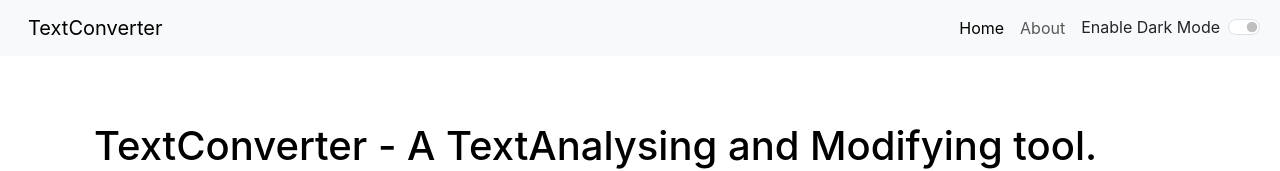
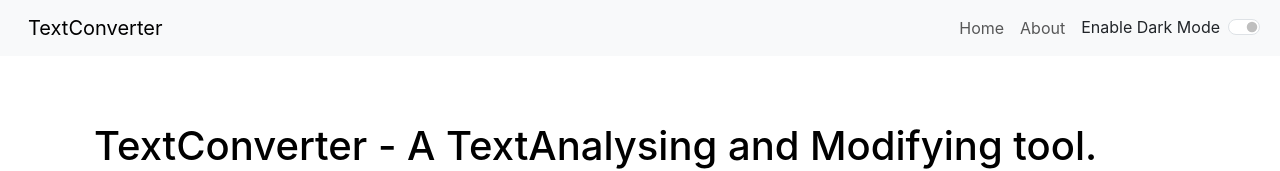
Before and after one commit to Divyansh1908/TextConverter, a React (Create React App) app in the folder my-app/: page / in a window 1280 px wide. Shown: the top 171 px of the page. Built offline with nearby package versions, Linux system fonts and the light colour scheme.

Commit message:
final changes done, App ready

```diff
--- a/my-app/src/components/Navbar.js
+++ b/my-app/src/components/Navbar.js
@@ -14,7 +14,7 @@
         <div className="collapse navbar-collapse" id="navbarSupportedContent">
             <ul className="navbar-nav me-auto mb-2 mb-lg-0">
             <li className="nav-item">
-                <Link className="nav-link active" aria-current="page" to="/">Home</Link>
+                <Link className="nav-link" aria-current="page" to="/">Home</Link>
                 {/* <a className="nav-link active" aria-current="page" href="#">Home</a> */}
                 {/* Change a and href -> link and to from react router*/}
 
```
